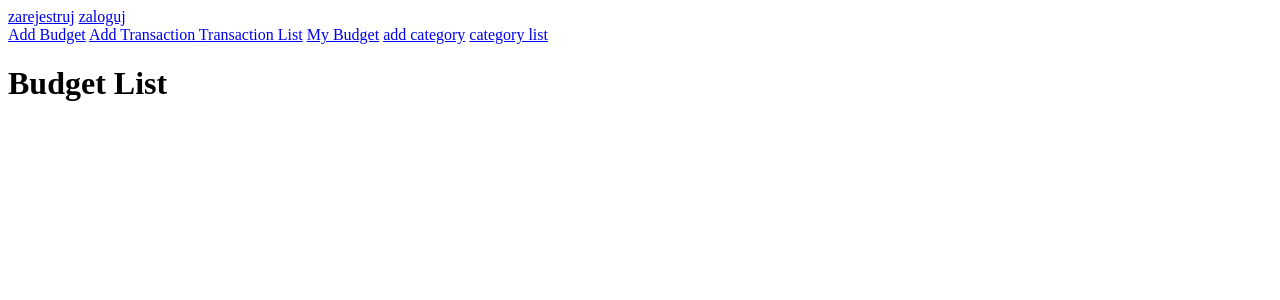
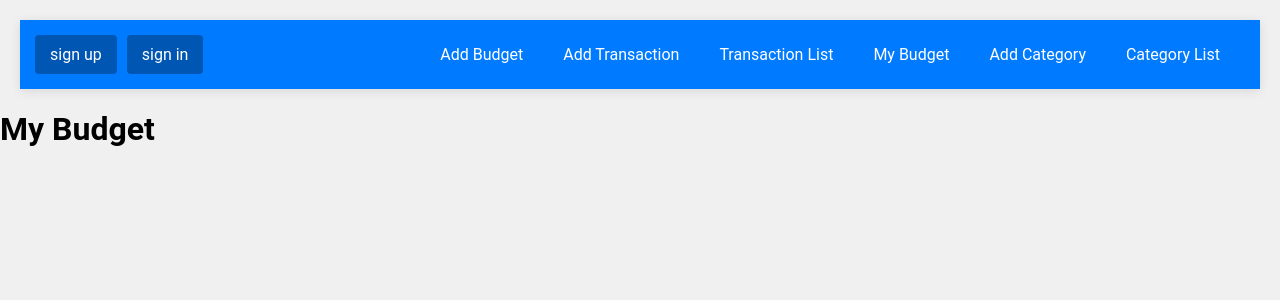
Before and after one commit to VladPitko/Finance-App, a Django app: page /my_budgets/ in a window 1280 px wide. Shown: the top 300 px of the page. Run offline with Django 5.2, Linux system fonts and the light colour scheme; data that the repository does not hold is empty.

Commit message:
css header

```diff
--- /dev/null
+++ b/static/css/header.css
@@ -0,0 +1,69 @@
+/* General styles */
+body {
+    margin: 0;
+    font-family: 'Roboto', sans-serif;
+    background-color: #f0f0f0;
+}
+
+/* Navbar styles */
+.navbar {
+    display: flex;
+    justify-content: space-between;
+    align-items: center;
+    background-color: #007BFF;
+    padding: 15px;
+    box-shadow: 0 2px 10px rgba(0, 0, 0, 0.1);
+    margin: 20px;
+}
+
+/* Navbar links styles */
+.navbar-links {
+    display: flex;
+    align-items: center;
+}
+
+.navbar-links span {
+    color: white;
+    margin-right: 15px;
+    font-weight: bold;
+}
+
+.navbar-links a {
+    color: white;
+    text-decoration: none;
+    margin-right: 10px;
+    padding: 10px 15px;
+    background-color: #0056b3;
+    border-radius: 4px;
+    transition: background-color 0.3s;
+}
+
+.navbar-links a:hover {
+    background-color: #004080;
+}
+
+/* Navbar menu styles */
+.navbar-menu {
+    display: flex;
+}
+
+.navbar-menu a {
+    color: white;
+    text-decoration: none;
+    padding: 10px 15px;
+    background-color: #007BFF;
+    border-radius: 4px;
+    transition: background-color 0.3s, color 0.3s;
+    margin-right: 10px;
+}
+
+.navbar-menu a:hover {
+    background-color: #0056b3;
+    color: white;
+}
+
+/* Active link style */
+.navbar-menu a.active {
+    background-color: #d9534f;
+    color: white;
+}
--- a/templates/finance/my_budgets.html
+++ b/templates/finance/my_budgets.html
@@ -1,11 +1,11 @@
 {% extends "base.html" %}
 
 {% block content %}
-    <h1>Budget List</h1>
+    <h1>My Budget</h1>
     <ul>
         {% for budget in object_list %}
             <li>
-                {{ budget.name }}
+                {{ budget.name }} {{ budget.amount }}
                 <a href="{% url 'delete_budget' budget.pk %}">Delete</a>
             </li>
         {% endfor %}
--- a/templates/top_header.html
+++ b/templates/top_header.html
@@ -1,17 +1,34 @@
-  <div>
+{% load static %}
+<!DOCTYPE html>
+<html lang="en">
+<head>
+    <meta charset="UTF-8">
+    <title>My Site</title>
+    <link rel="stylesheet" href="{% static 'css/header.css' %}">
+</head>
+<body>
+    <header>
+        <nav class="navbar">
+            <div class="navbar-links">
                 {% if user.is_authenticated %}
-            Witaj {{ user }}
-            <a href="{% url 'logout' %}">wyloguj</a>
+                    <span>Hi {{ user }}</span>
+                    <a href="{% url 'logout' %}">logout</a>
                 {% else %}
-            <a href="{% url 'register' %}">zarejestruj</a>
-            <a href="{% url 'login' %}">zaloguj</a>
+                    <a href="{% url 'register' %}">sign up</a>
+                    <a href="{% url 'login' %}">sign in</a>
                 {% endif %}
             </div>
-<div>
+            <div class="navbar-menu">
                 <a href="{% url 'add_budget' %}">Add Budget</a>
-        <a href="{% url 'add_transaction' %}">Add Transaction </a>
+                <a href="{% url 'add_transaction' %}">Add Transaction</a>
                 <a href="{% url 'transaction_list' %}">Transaction List</a>
                 <a href="{% url 'my_budgets' %}">My Budget</a>
-        <a href="{% url 'add_category' %}">add category</a>
-        <a href="{% url 'category_list' %}">category list</a>
+                <a href="{% url 'add_category' %}">Add Category</a>
+                <a href="{% url 'category_list' %}">Category List</a>
             </div>
+        </nav>
+    </header>
+    {% block content %}
+    {% endblock %}
+</body>
+</html>
```
Also changed, not shown: static/css/styles.css (added, +95 -0 lines), static/styles.css (deleted, +0 -73 lines), templates/accounts/create_user.html (+11 -8 lines), templates/accounts/login.html (+19 -7 lines). Lines whose indentation alone changed are shown as unchanged.
